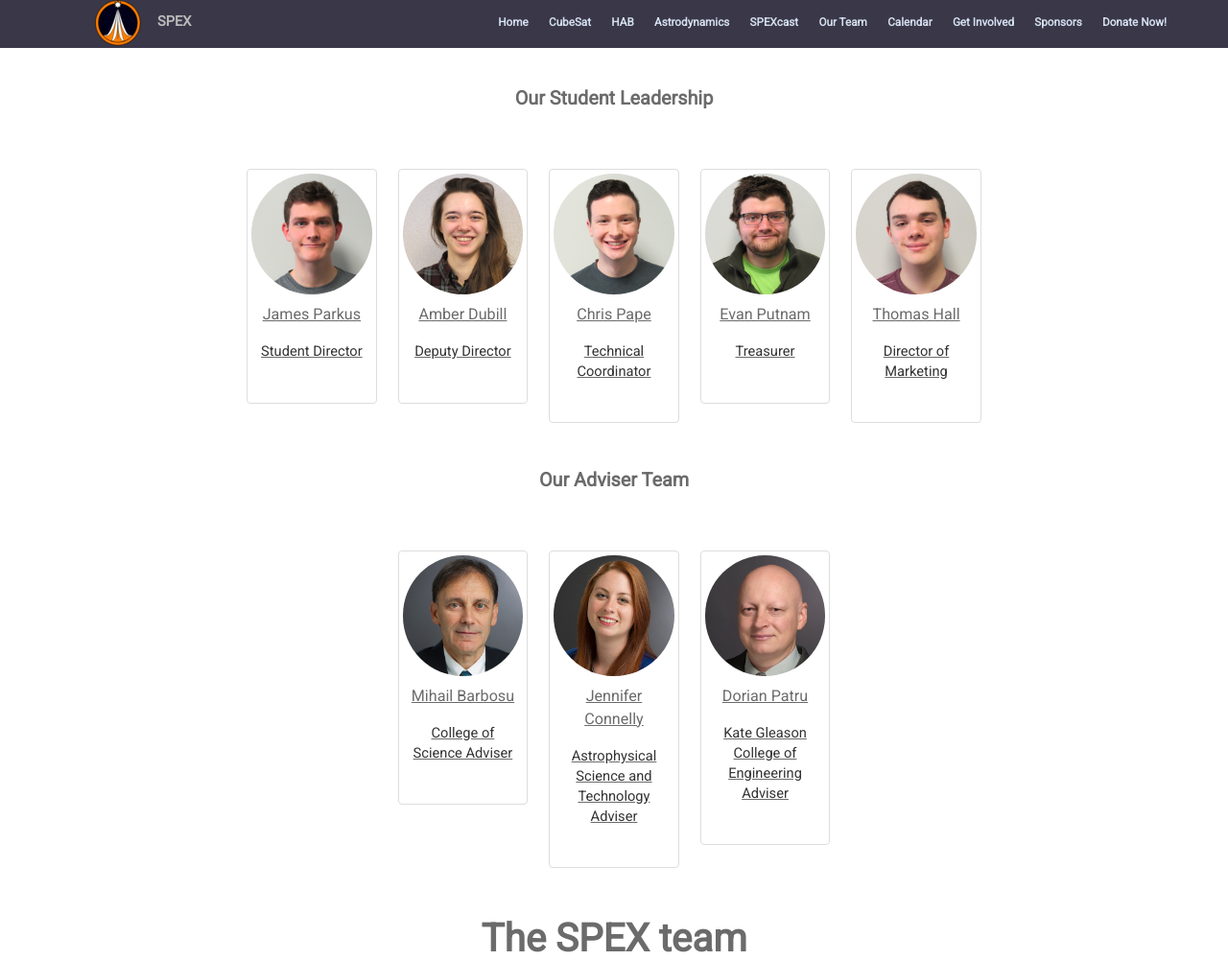
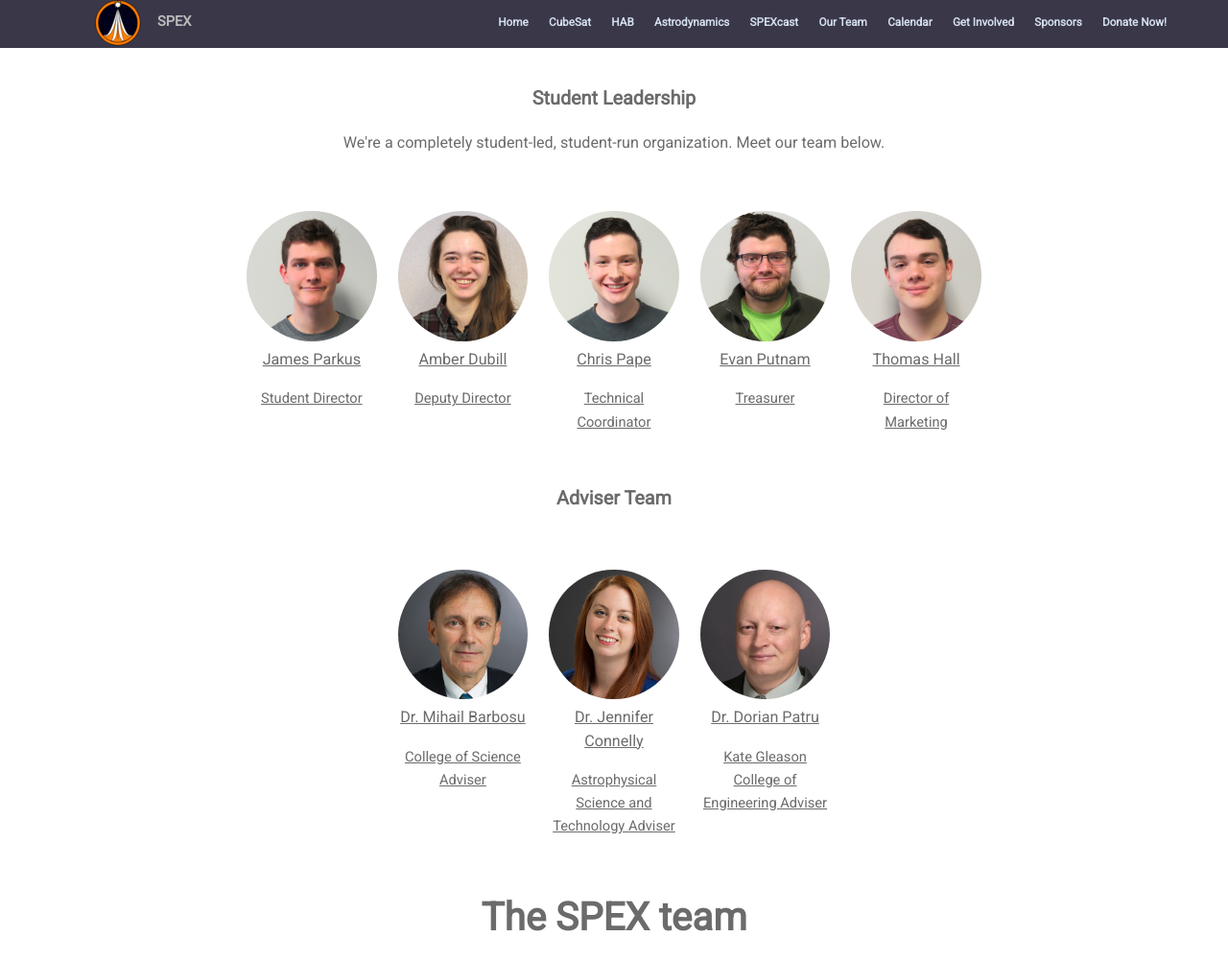
Before and after one commit to rit-spex/SPEXSite, a Flask app: page /ourteam/ in a window 1280 px wide. Shown: the top 1001 px of the page at 96% size. Run offline with Flask 2, Linux system fonts and the light colour scheme; some libraries are stand-ins or nearby versions.

Commit message:
implemented team page suggestions

```diff
--- a/templates/ourteam.html
+++ b/templates/ourteam.html
@@ -8,7 +8,9 @@
         <div class="container" style="align-content: ">
 
             <header class="align-center">
-                <h3 style="font-weight: 600;">Our Student Leadership</h3>
+                <h3 style="font-weight: 600;">Student Leadership</h3>
+                <h4>We're a completely student-led, student-run organization.
+                    Meet our team below. </h4>
             </header>
 
             <div class="row">
@@ -19,7 +21,6 @@
                 </div>
                 <!-- Student Leadership Row-->
                 <div class="col-md-2">
-                    <div class="thumbnail">
                     <a href="#">
                         <img class="img-circle" src="{{ url_for('static', filename='images/headshots/Parkus-James.png') }}" alt="Student Director" style="width:100%">
                         <div class="caption" style="text-align: center">
@@ -28,10 +29,8 @@
                         </div>
                     </a>
                 </div>
-                </div>
 
                 <div class="col-md-2">
-                    <div class="thumbnail">
                     <a href="#">
                         <img class="img-circle" src="{{ url_for('static', filename='images/headshots/Dubill-Amber.png') }}" alt="Deputy Director" style="width:100%">
                         <div class="caption" style="text-align: center">
@@ -40,10 +39,8 @@
                         </div>
                     </a>
                 </div>
-                </div>
 
                 <div class="col-md-2">
-                    <div class="thumbnail">
                     <a href="#">
                         <img class="img-circle" src="{{ url_for('static', filename='images/headshots/Pape-Chris.png') }}" alt="Technical Coordinator" style="width:100%">
                         <div class="caption" style="text-align: center">
@@ -52,10 +49,8 @@
                         </div>
                     </a>
                 </div>
-                </div>
 
                 <div class="col-md-2">
-                    <div class="thumbnail">
                     <a href="#">
                         <img class="img-circle" src="{{ url_for('static', filename='images/headshots/Putnam-Evan.png') }}" alt="Treasurer" style="width:100%">
                         <div class="caption" style="text-align: center">
@@ -64,10 +59,8 @@
                         </div>
                     </a>
                 </div>
-                </div>
 
                 <div class="col-md-2">
-                    <div class="thumbnail">
                     <a href="#">
                         <img class="img-circle" src="{{ url_for('static', filename='images/headshots/Hall-Thomas.png') }}" alt="Director of Marketing" style="width:100%">
                         <div class="caption" style="text-align: center">
@@ -77,13 +70,12 @@
                     </a>
                 </div>
             </div>
-            </div>
 
             <!-- Title -->
             <br>
             <div class="col-md-12">
                 <header class="align-center">
-                    <h3 style="font-weight: 600;">Our Adviser Team</h3>
+                    <h3 style="font-weight: 600;">Adviser Team</h3>
                 </header>
             </div>
 
@@ -95,37 +87,31 @@
 
                 <!-- Adviser row-->
                 <div class="col-md-2">
-                    <div class="thumbnail">
                     <a href="#">
                         <img class="img-circle" src="{{ url_for('static', filename='images/headshots/Barbosu-Mihail.png') }}" alt="Adviser, College Of Science" style="width:100%">
                         <div class="caption" style="text-align: center">
-                                <h4>Mihail Barbosu</h4>
+                            <h4>Dr. Mihail Barbosu</h4>
                             <p>College of Science Adviser</p>
                         </div>
                     </a>
                 </div>
-                </div>
                 <div class="col-md-2">
-                    <div class="thumbnail">
                     <a href="#">
                         <img class="img-circle" src="{{ url_for('static', filename='images/headshots/Connelly-Jennifer.png') }}" alt="Adviser, Astrophysical Science and Technology" style="width:100%">
                         <div class="caption" style="text-align: center">
-                                <h4>Jennifer Connelly</h4>
+                            <h4>Dr. Jennifer Connelly</h4>
                             <p>Astrophysical Science and Technology Adviser</p>
                         </div>
                     </a>
                 </div>
-                </div>
                 <div class="col-md-2">
-                    <div class="thumbnail">
                     <a href="#">
                         <img class="img-circle" src="{{ url_for('static', filename='images/headshots/Patru-Dorin.png') }}" alt="Adviser, Kete Gleason College of Engineering" style="width:100%">
                         <div class="caption" style="text-align: center">
-                                <h4>Dorian Patru</h4>
+                            <h4>Dr. Dorian Patru</h4>
                             <p>Kate Gleason College of Engineering Adviser</p>
                         </div>
                     </a>
-                    </div>
                 </div>
             </div>
 
```
Lines whose indentation alone changed are shown as unchanged.
